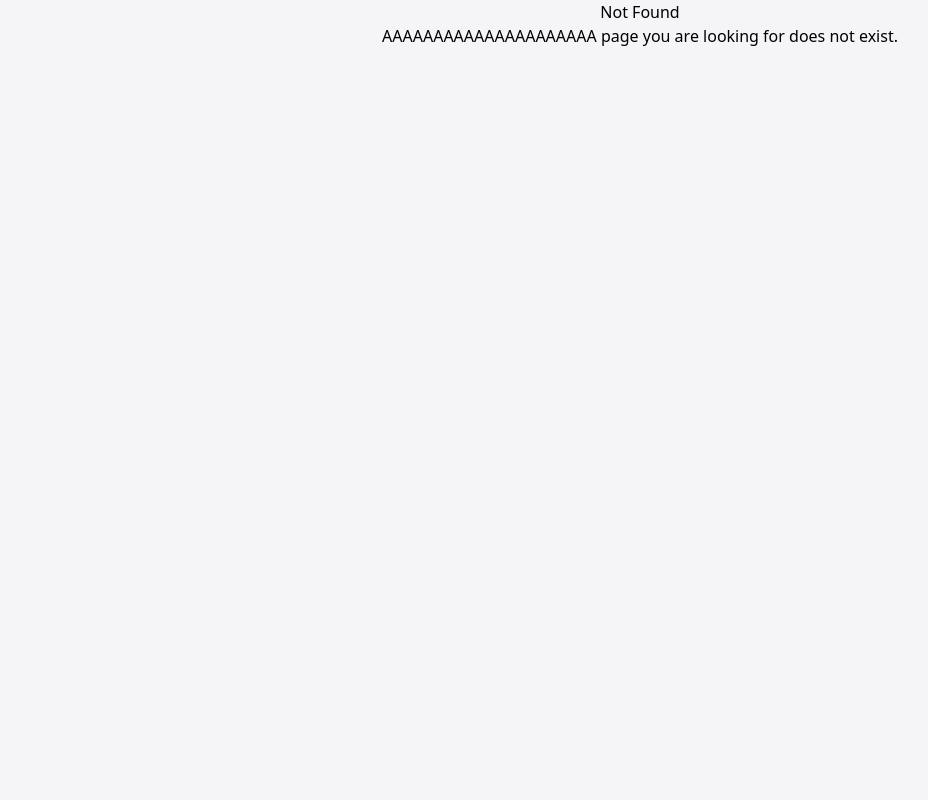
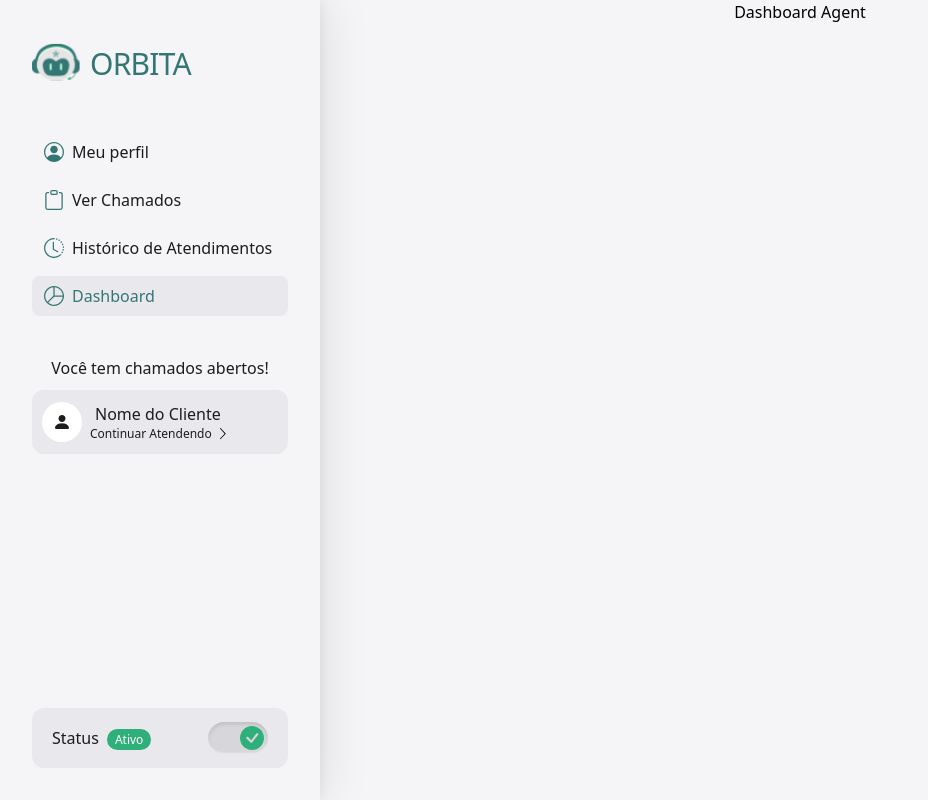
Before and after one commit to CodeDontBlow/pro4tech-frontend, a Next.js app: page /dashboard in a window 1280 px wide. Before the commit this address had no page. Shown: the whole page, without its empty margins (0-928 px from the left). Built offline with nearby package versions, Linux system fonts and the light colour scheme; a web font is replaced by a local one.

Commit message:
feat: caminho dos links agent implementados e @theme

```diff
--- /dev/null
+++ b/app/(agent)/dashboard/page.tsx
@@ -0,0 +1,3 @@
+export default function Dashboard() {
+  return <h1>Dashboard Agent</h1>;
+}
--- /dev/null
+++ b/app/(agent)/history/page.tsx
@@ -0,0 +1,3 @@
+export default function History() {
+  return <h1>History Agent</h1>;
+}
--- a/app/(agent)/page.tsx
+++ /dev/null
@@ -1,3 +0,0 @@
-export default function Home() {
-  return <h1>teste</h1>;
-}
--- /dev/null
+++ b/app/(agent)/profile/page.tsx
@@ -0,0 +1,3 @@
+export default function Profile() {
+  return <h1>Profile Agent</h1>;
+}
--- /dev/null
+++ b/app/(agent)/tickets/page.tsx
@@ -0,0 +1,3 @@
+export default function Tickets() {
+  return <h1>Tickets Agent</h1>;
+}
--- a/app/(auth)/login/page.tsx
+++ b/app/(auth)/login/page.tsx
@@ -3,9 +3,10 @@
 import Loading from '@/app/layout'
 import { useState } from "react";
 import { login } from "@/app/services/auth.service";
+import { useRouter } from "next/navigation";
 
 export default function LoginPage() {
-
+    const router = useRouter();
     const [email, setEmail] = useState("");
     const [password, setPassword] = useState("");
     const [loading, setLoading] = useState(false);
@@ -18,6 +19,9 @@ export default function LoginPage() {
         try {
             const data = await login(email, password);
             localStorage.setItem("token", data.access_token);
+
+            router.push("/profile");
+
             alert("Login feito com sucesso!");
             console.log("JWT:", data.access_token);
         } catch (error: any) {
--- a/app/components/layout/sidebarAgent.tsx
+++ b/app/components/layout/sidebarAgent.tsx
@@ -5,9 +5,9 @@ import { usePathname } from "next/navigation";
 import { useState } from "react";
 
 const items = [
-  { href: "/", label: "Meu perfil", icon: "/icons/person.svg" },
-  { href: "/chamados", label: "Ver Chamados", icon: "/icons/spreadsheet.svg" },
-  { href: "/historico", label: "Histórico de Atendimentos", icon: "/icons/clock.svg" },
+  { href: "/profile", label: "Meu perfil", icon: "/icons/person.svg" },
+  { href: "/tickets", label: "Ver Chamados", icon: "/icons/spreadsheet.svg" },
+  { href: "/history", label: "Histórico de Atendimentos", icon: "/icons/clock.svg" },
   { href: "/dashboard", label: "Dashboard", icon: "/icons/graphic.svg" },
 ];
 
--- a/app/globals.css
+++ b/app/globals.css
@@ -12,6 +12,17 @@
   font-style: normal;
   font-variation-settings:
     "wdth" 100;
+}
+
+@theme {
+  --color-white-base: var(--white-base);
+  --color-white-700: var(--white-700);
+  --color-white-500: var(--white-500);
+  --color-black-base: var(--black-base);
+  --color-teal-base: var(--teal-base);
+  --color-teal-700: var(--teal-700);
+  --color-green-base: var(--green-base);
+  --color-green-700: var(--green-700);
 }
 
 :root {
```
